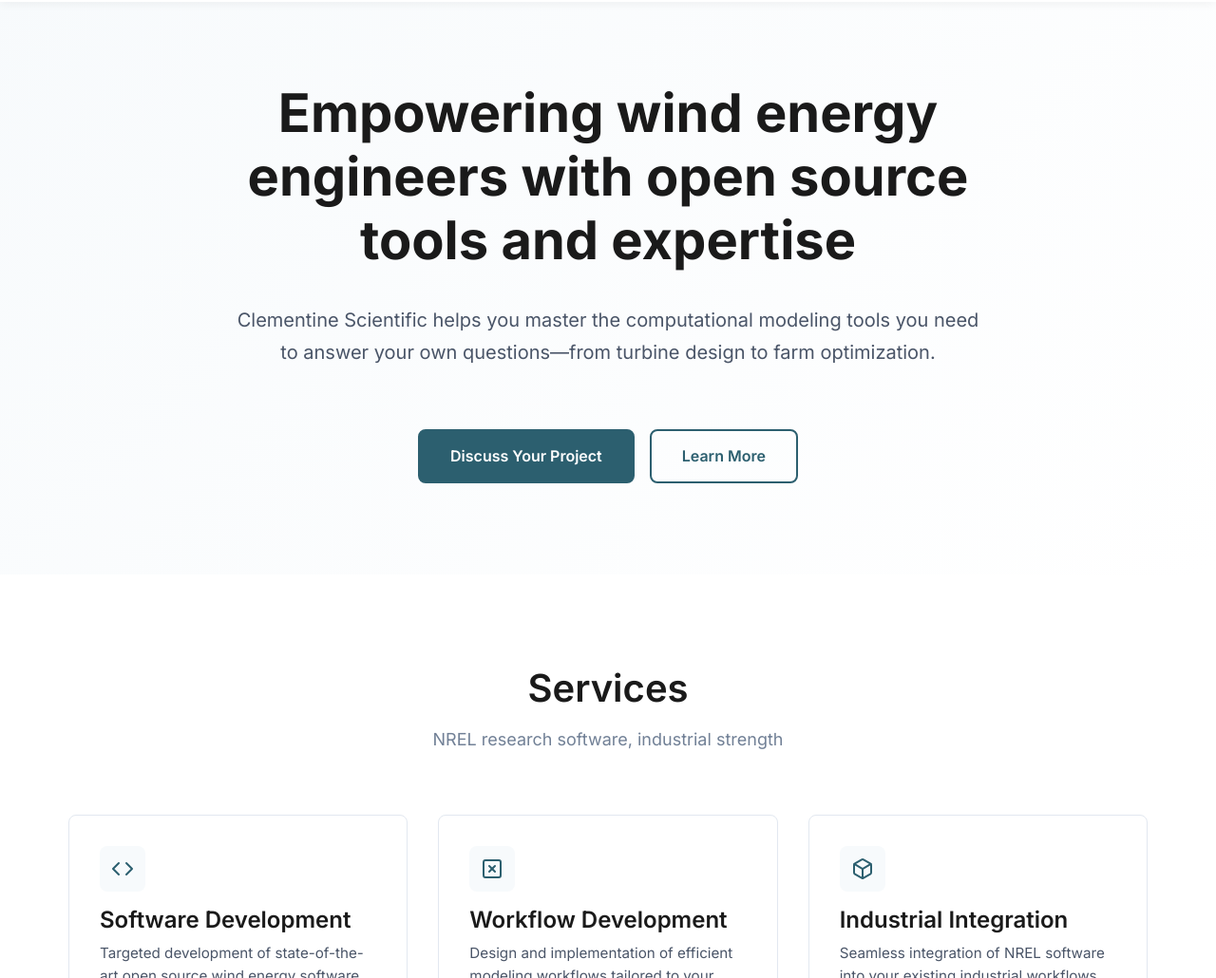
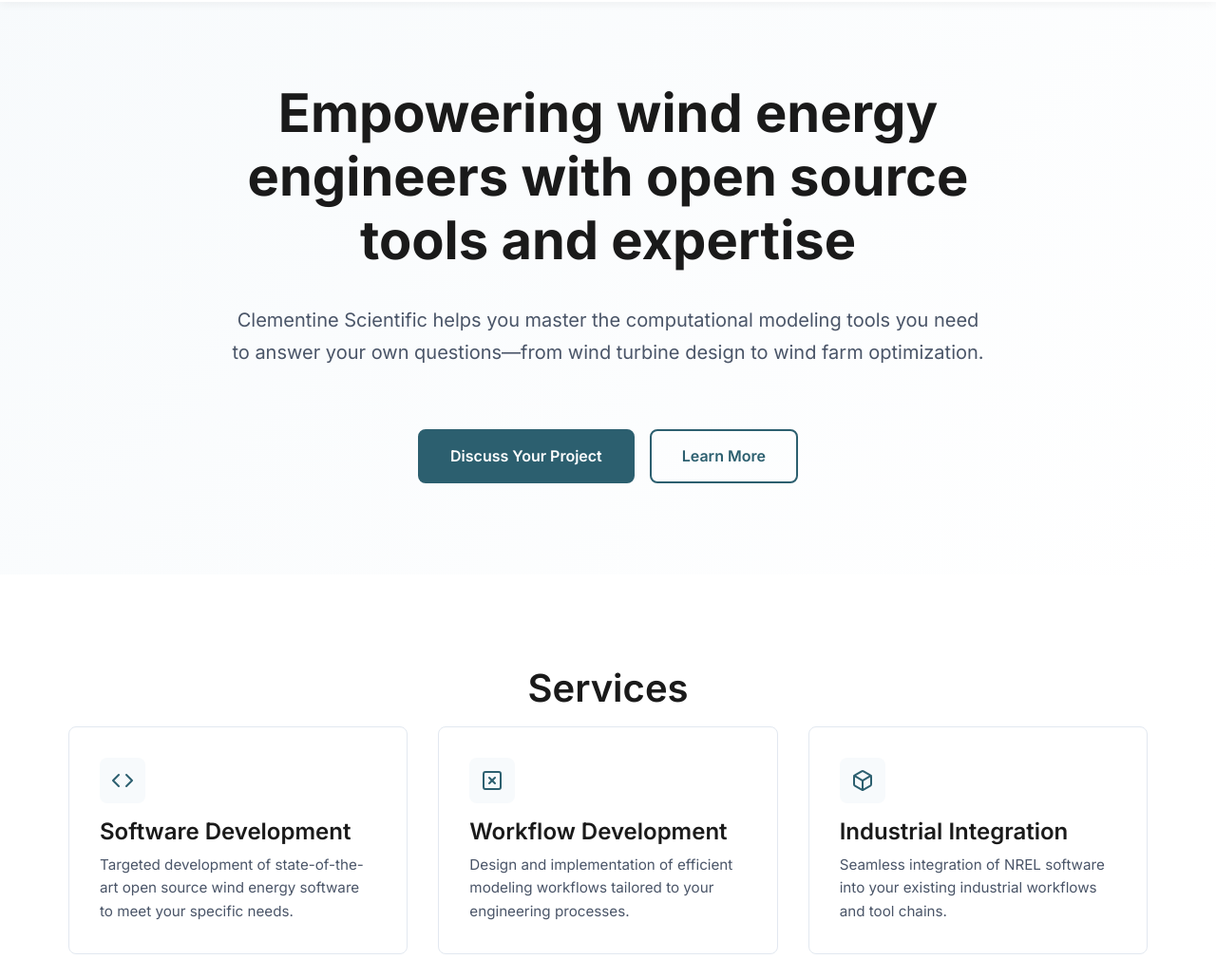
Before and after one commit to ClementineScientific/ClementineScientific.github.io, a plain HTML site: page index.html in a window 1280 px wide. Shown: the part 70-1100 px from the top of the page at 95% size. Drawn offline with Linux system fonts and the light colour scheme.

Commit message:
Update section headers

```diff
--- a/index.html
+++ b/index.html
@@ -42,7 +42,7 @@
         <div class="container">
             <div class="hero-content">
                 <h1 class="hero-title">Empowering wind energy engineers with open source tools and expertise</h1>
-                <p class="hero-subtitle">Clementine Scientific helps you master the computational modeling tools you need to answer your own questions—from turbine design to farm optimization.</p>
+                <p class="hero-subtitle">Clementine Scientific helps you master the computational modeling tools you need to answer your own questions—from wind turbine design to wind farm optimization.</p>
                 <div class="hero-cta">
                     <a href="#contact" class="btn btn-primary">Discuss Your Project</a>
                     <a href="#services" class="btn btn-secondary">Learn More</a>
@@ -55,7 +55,7 @@
     <section id="services" class="services">
         <div class="container">
             <h2 class="section-title">Services</h2>
-            <p class="section-subtitle">NREL research software, industrial strength</p>
+            <!-- <p class="section-subtitle">NREL research software, industrial strength</p> -->
             <div class="services-grid">
                 <div class="service-card">
                     <div class="service-icon">
```
